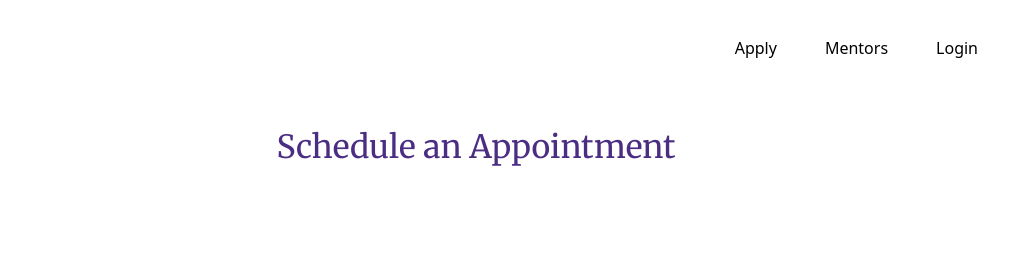
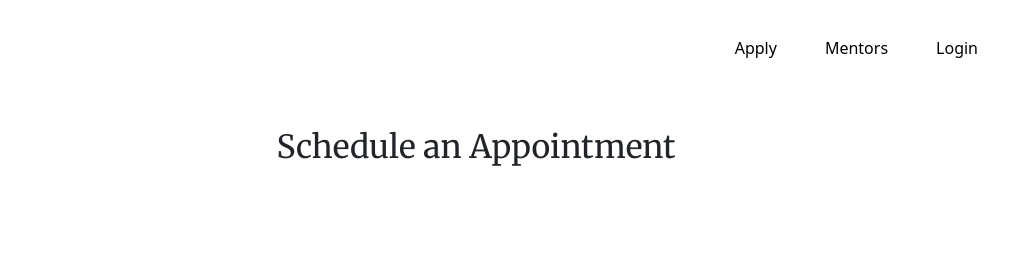
Before and after one commit to meganjchiang/info340proj, a plain HTML site: page appointment.html in a window 1280 px wide. Shown: the top 259 px of the page, 164-1193 px from the left. Drawn offline with nearby package versions, Linux system fonts and the light colour scheme.

Commit message:
combine h1 styling

```diff
--- a/css/style.css
+++ b/css/style.css
@@ -99,7 +99,7 @@ footer {
     margin: 2rem;
 }
 
-.application-form h1 {
+h1 {
     font-family: 'Merriweather', serif;
 
     color: #4B2E83;
@@ -126,21 +126,10 @@ form {
     margin: 0rem;
 }
 
-
-
-
-
 /*appointment styling*/
 .appointment-form {
     margin: 2rem;
 }
-
-.appointment-form h1 {
-    font-family: 'Merriweather', serif;
-    color: #4B2E83;
-    text-align: center;
-}
-
 
 .form-label {
     margin: 0rem;
@@ -458,12 +447,6 @@ main .btn {
     margin: 2rem;
 }
 
-.login-form h1 {
-    font-family: 'Merriweather', serif;
-    color: #4B2E83;
-    text-align: center;
-}
-
 .login-form .mb-3 {
     text-align: left;
     margin-bottom: 1rem;
```
